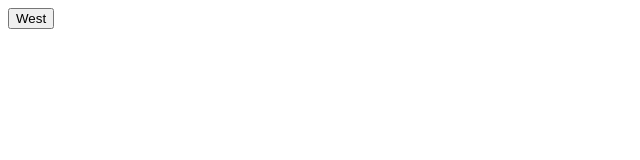
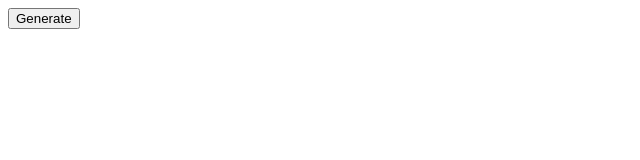
Before and after one commit to ycanastra/weeklies-generator-electron, an Electron app: page index.html in a window 1280 px wide. Shown: the full height of the page, 0-640 px from the left. Drawn offline with nearby package versions, Linux system fonts and the light colour scheme.

Commit message:
changed button name

```diff
--- a/index.html
+++ b/index.html
@@ -5,7 +5,7 @@
     <title>Weeklies Generator</title>
   </head>
   <body>
-		<button id="generate-button">West</button>
+		<button id="generate-button">Generate</button>
   </body>
 
   <script>
```
